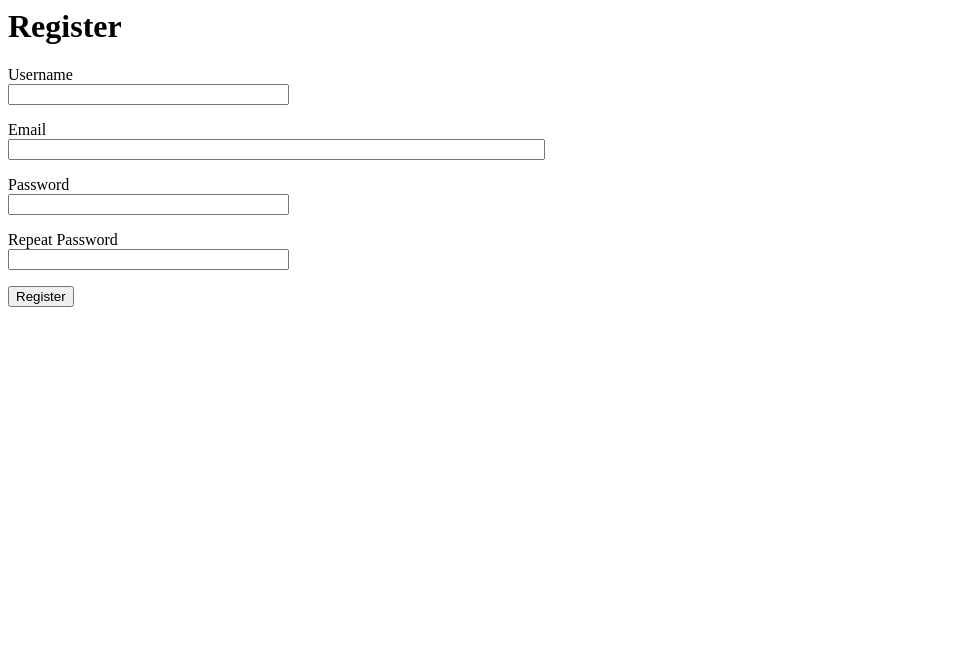
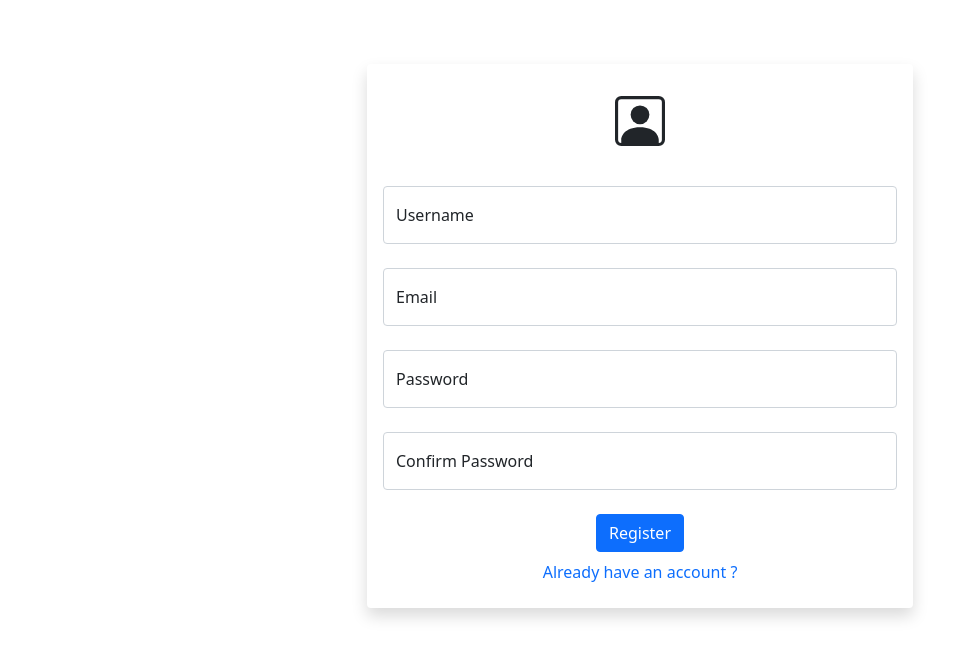
Before and after one commit to Mahyarlotfi/Managing-work-and-personal-life, a Flask app: page /register in a window 1280 px wide. Shown: the top 658 px of the page, without its empty margins (0-971 px from the left). Run offline with Flask 2, Linux system fonts and the light colour scheme.

Commit message:
Update login and register template

```diff
--- a/pms/templates/register.html
+++ b/pms/templates/register.html
@@ -1,35 +1,117 @@
-{% block content %}
-    <h1>Register</h1>
-    <form action="" method="post">
-        {{ form.hidden_tag() }}
-        <p>
-            {{ form.username.label }}<br>
-            {{ form.username(size=32) }}<br>
-            {% for error in form.username.errors %}
-            <span style="color: red;">[{{ error }}]</span>
-            {% endfor %}
-        </p>
-        <p>
-            {{ form.email.label }}<br>
-            {{ form.email(size=64) }}<br>
-            {% for error in form.email.errors %}
-            <span style="color: red;">[{{ error }}]</span>
-            {% endfor %}
-        </p>
-        <p>
-            {{ form.password.label }}<br>
-            {{ form.password(size=32) }}<br>
-            {% for error in form.password.errors %}
-            <span style="color: red;">[{{ error }}]</span>
-            {% endfor %}
-        </p>
-        <p>
-            {{ form.password2.label }}<br>
-            {{ form.password2(size=32) }}<br>
-            {% for error in form.password2.errors %}
-            <span style="color: red;">[{{ error }}]</span>
-            {% endfor %}
-        </p>
-        <p>{{ form.submit() }}</p>
-    </form>
-{% endblock %}
+<!DOCTYPE html>
+<html lang="en">
+  <head>
+    <!-- Required meta tags -->
+    <meta charset="utf-8" />
+    <meta name="viewport" content="width=device-width, initial-scale=1" />
+
+    <!-- Bootstrap CSS -->
+    <link
+      href="https://cdn.jsdelivr.net/npm/bootstrap@5.1.0/dist/css/bootstrap.min.css"
+      rel="stylesheet"
+    />
+
+    <title>PMS Login Form</title>
+  </head>
+  <body>
+    <section>
+      <div class="container mt-5 pt-3">
+        <div class="row">
+          <div class="col-12 col-sm-7 col-md-6 m-auto">
+            <div class="card border-0 shadow">
+              <div class="card-body">
+                <div>
+                  <div class="row mx-auto">
+                    <svg
+                      class="my-3"
+                      xmlns="http://www.w3.org/2000/svg"
+                      width="50"
+                      height="50"
+                      fill="currentColor"
+                      class="bi bi-person-square"
+                      viewBox="0 0 16 16"
+                    >
+                      <path d="M11 6a3 3 0 1 1-6 0 3 3 0 0 1 6 0z" />
+                      <path
+                        d="M2 0a2 2 0 0 0-2 2v12a2 2 0 0 0 2 2h12a2 2 0 0 0 2-2V2a2 2 0 0 0-2-2H2zm12 1a1 1 0 0 1 1 1v12a1 1 0 0 1-1 1v-1c0-1-1-4-6-4s-6 3-6 4v1a1 1 0 0 1-1-1V2a1 1 0 0 1 1-1h12z"
+                      />
+                    </svg>
+                  </div>
+                </div>
+                {% block content %}
+                <form action="" method="post" novalidate>
+                  {{ form.hidden_tag() }}
+                  <div class="form-floating mb-3 mt-3">
+                    <input
+                      type="text"
+                      name="username"
+                      id="username"
+                      class="form-control my-4 py-2"
+                      placeholder="Username"
+                      type="text"
+                      value=""
+                      required
+                    />
+                    <label>Username</label>
+                  </div>
+                  <div class="form-floating mb-3 mt-3">
+                    <input
+                      type="email"
+                      name="email"
+                      id="email"
+                      class="form-control my-4 py-2"
+                      placeholder="Email"
+                      value=""
+                      required
+                    />
+                    <label>Email</label>
+                  </div>
+                  <div class="form-floating mb-3 mt-3">
+                    <input
+                      type="password"
+                      name="password"
+                      id="password"
+                      class="form-control my-4 py-2"
+                      placeholder="Password"
+                      value=""
+                      required
+                    />
+                    <label>Password</label>
+                  </div>
+                  <div class="form-floating mb-3 mt-3">
+                    <input
+                      type="password"
+                      name="password2"
+                      id="password2"
+                      class="form-control my-4 py-2"
+                      placeholder="Confirm Password"
+                      value=""
+                      required
+                    />
+                    <label>Confirm Password</label>
+                  </div>
+                  <div class="text-center mt-3">
+                    <button
+                      class="btn btn-primary"
+                      id="submit"
+                      name="submit"
+                      type="submit"
+                      value="Register"
+                    >
+                      Register
+                    </button>
+                    <a href="login" class="nav-link py-2">
+                      Already have an account ?
+                    </a>
+                  </div>
+                </form>
+                {% endblock %}
+              </div>
+            </div>
+          </div>
+        </div>
+      </div>
+    </section>
+    <script src="https://cdn.jsdelivr.net/npm/bootstrap@5.1.0/dist/js/bootstrap.bundle.min.js"></script>
+  </body>
+</html>
```
Also changed, not shown: pms/templates/login.html (+96 -15 lines).
